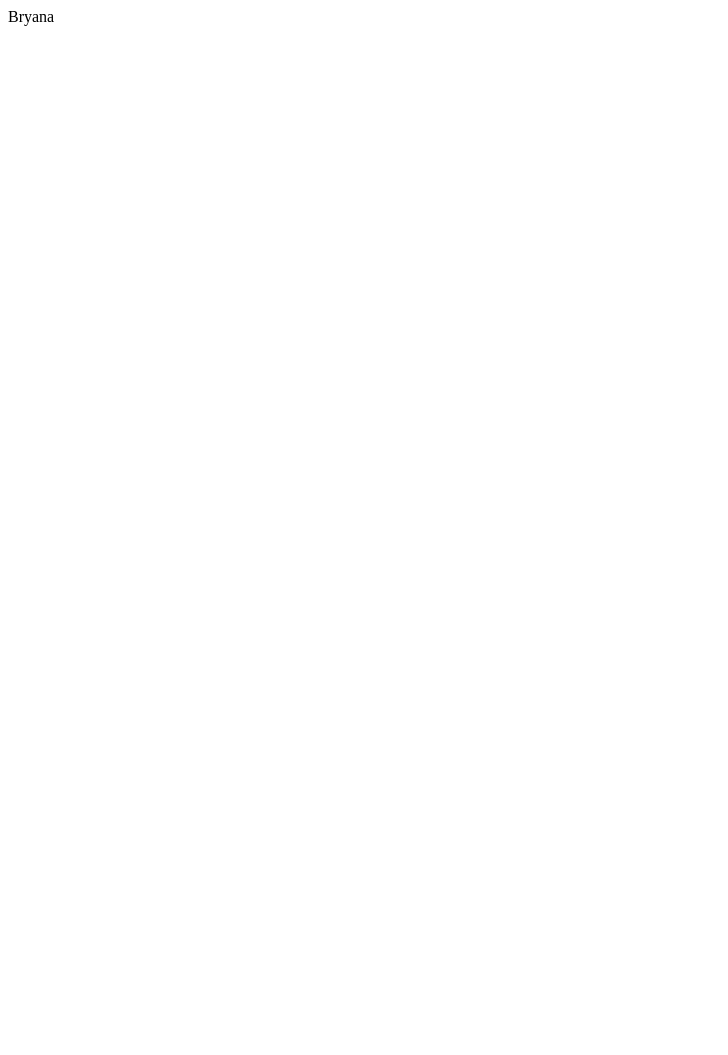
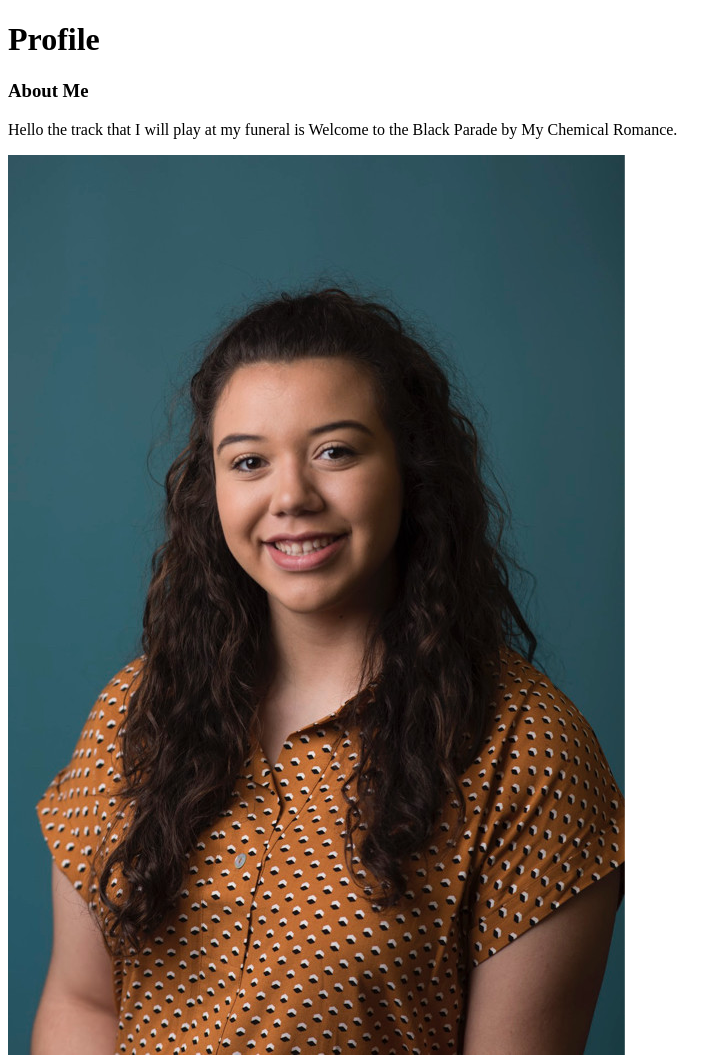
Before and after one commit to bryanaherrera/html-me-something, a plain HTML site: page index.html in a window 1280 px wide. Shown: the whole page, without its empty margins (0-728 px from the left). Before the commit the page ends 800 px from the top, so only its background shows below. Drawn offline with Linux system fonts and the light colour scheme.

Commit message:
Added image and some text to index.html

```diff
--- a/index.html
+++ b/index.html
@@ -1 +1,22 @@
-<p>Bryana</p>
+<!DOCTYPE html>
+<html lang="en">
+<head>
+    <meta charset="UTF-8">
+    <meta name="viewport" content="width=device-width, initial-scale=1.0">
+    <title>Document</title>
+</head>
+<body>
+    <h1>Profile</h1>
+    <div class="row">
+        <div class="col-md-2">
+            <h3>About Me</h3>
+            <p>Hello the track that I will play at my funeral is Welcome to
+                the Black Parade by My Chemical Romance.</p>
+        </div>
+        <div class="col-md-2">
+            <img src="download.png" alt="Bryana Herrera"/>
+        </div>
+    </div>
+
+</body>
+</html>
```
Also changed, not shown: download.png (added).
